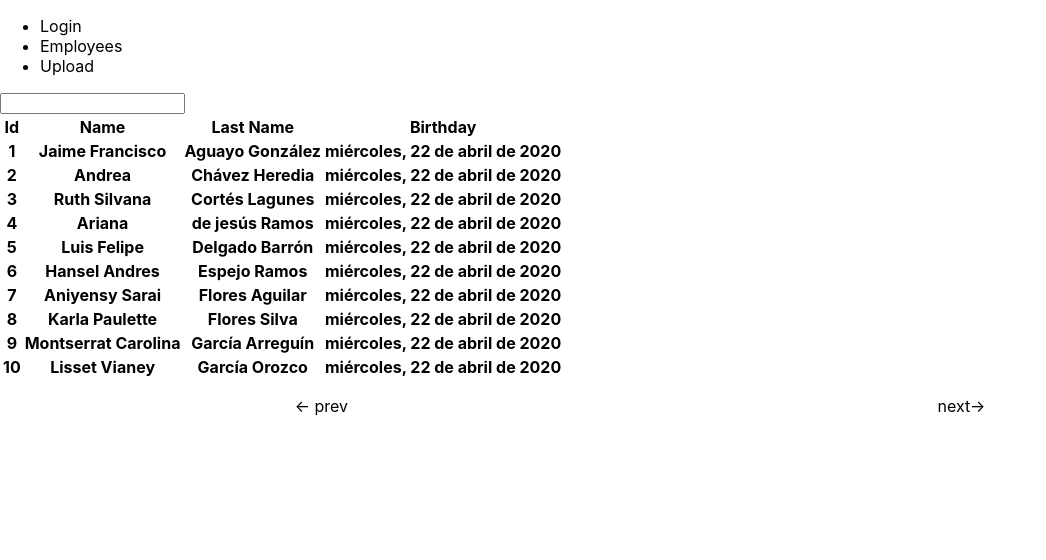
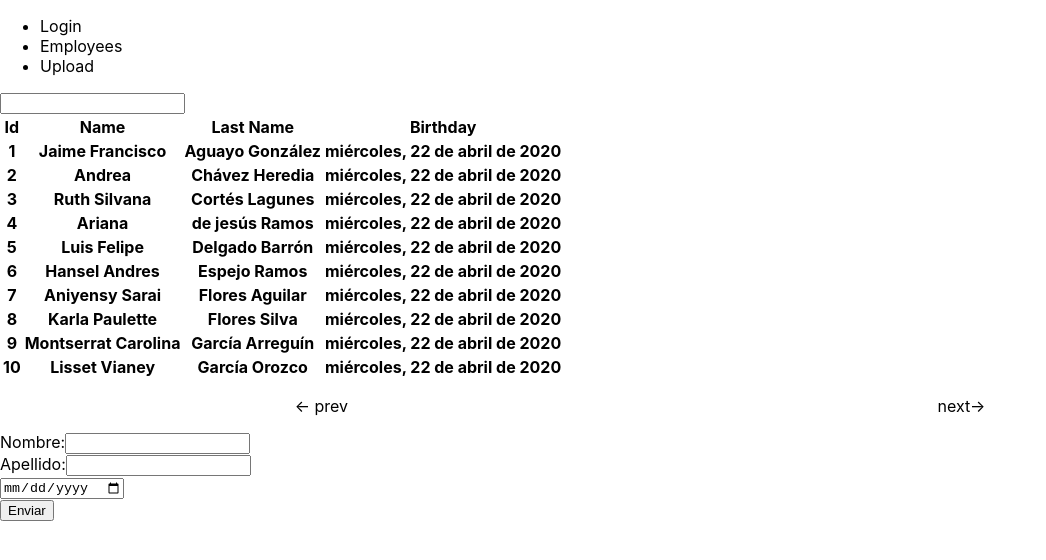
Before and after one commit to adanuriplata/factum-test, a Next.js app: page /employees in a window 1280 px wide. Shown: the top 560 px of the page, without its empty margins (0-1046 px from the left). Built offline with nearby package versions, Linux system fonts and the light colour scheme.

Commit message:
Feat: Add basic form for employees

```diff
--- /dev/null
+++ b/components/FormEmployees.tsx
@@ -0,0 +1,63 @@
+import { ChangeEvent, useState } from 'react';
+
+export const FormEmployees = (): JSX.Element => {
+  const [data, setData] = useState({
+    nameEmp: '',
+    lastName: '',
+    birthday: '',
+  });
+
+  const handleChange = (e: ChangeEvent<HTMLInputElement>): void => {
+    const keyProp = e.target.name;
+    const value = e.target.value;
+    switch (keyProp) {
+      case 'nameEmp':
+        setData({ ...data, nameEmp: value });
+        break;
+      case 'lastName':
+        setData({ ...data, lastName: value });
+        break;
+      case 'birthday':
+        setData({ ...data, birthday: value });
+        break;
+    }
+  };
+
+  const handleSubmit = (e: React.SyntheticEvent): void => {
+    e.preventDefault();
+    console.log(data);
+  };
+
+  return (
+    <form onSubmit={handleSubmit}>
+      <div>
+        <label htmlFor="nameEmp">
+          Nombre:
+          <input type="text" name="nameEmp" onChange={(e) => handleChange(e)} />
+        </label>
+      </div>
+      <div>
+        <label htmlFor="lastName">
+          Apellido:
+          <input
+            type="text"
+            name="lastName"
+            onChange={(e) => handleChange(e)}
+          />
+        </label>
+      </div>
+      <div>
+        <label htmlFor="birthday">
+          <input
+            type="date"
+            name="birthday"
+            onChange={(e) => handleChange(e)}
+          />
+        </label>
+      </div>
+      <div>
+        <button>Enviar</button>
+      </div>
+    </form>
+  );
+};
--- a/components/index.ts
+++ b/components/index.ts
@@ -3,3 +3,4 @@ export * from './table/Table';
 export * from './table/Search';
 export * from './table/EmployeesTable';
 export * from './table/Pagination';
+export * from './FormEmployees';
--- a/pages/employees.tsx
+++ b/pages/employees.tsx
@@ -1,9 +1,10 @@
-import { EmployeesTable } from '../components';
+import { EmployeesTable, FormEmployees } from '../components';
 
 const employees = (): JSX.Element => {
   return (
     <div>
       <EmployeesTable />
+      <FormEmployees />
     </div>
   );
 };
```
